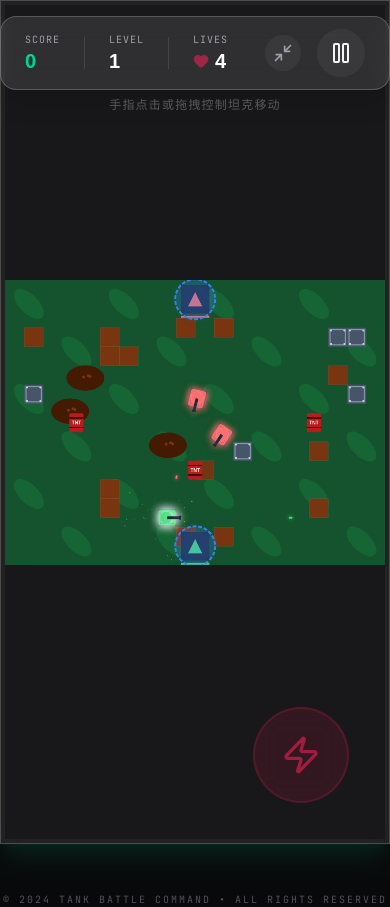
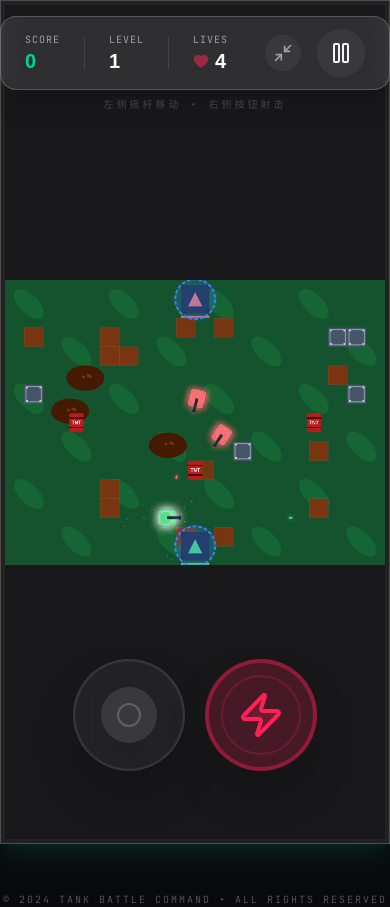
Before and after one commit to zuckerjiang/tank-war, a React (Vite) app: page / in a window 390 px wide. Both pictures are taken after a click on the button "点击进入全屏作战". Built offline with nearby package versions, Linux system fonts and the light colour scheme.

Commit message:
feat(touch): Add joystick support for mobile
Introduces a virtual joystick for mobile touch controls. This provides a more intuitive and consistent control scheme on touch devices, allowing players to move their tanks without directly tapping on the canvas.

```diff
--- a/src/App.tsx
+++ b/src/App.tsx
@@ -727,6 +727,9 @@ export default function App() {
   const gameStateRef = useRef<GameState>(gameState);
   const freezeTimerRef = useRef<number>(0);
   const joystickRef = useRef({ x: 0, y: 0 });
+  const [joystickActive, setJoystickActive] = useState(false);
+  const [joystickBase, setJoystickBase] = useState({ x: 0, y: 0 });
+  const [joystickPos, setJoystickPos] = useState({ x: 0, y: 0 });
   const touchTargetRef = useRef<{ x: number, y: number } | null>(null);
   const [isMobile, setIsMobile] = useState(false);
   const isMobileRef = useRef(false);
@@ -787,6 +790,11 @@ export default function App() {
 
   const handleCanvasTouch = (e: React.TouchEvent) => {
     if (!gameState.gameStarted || gameState.isPaused || gameState.isGameOver) return;
+    e.preventDefault();
+
+    // Only handle direct touch if not using joystick
+    if (joystickActive) return;
+
     const canvas = canvasRef.current;
     if (!canvas) return;
 
@@ -801,6 +809,49 @@ export default function App() {
       x: (touch.clientX - rect.left) * scaleX,
       y: (touch.clientY - rect.top) * scaleY
     };
+  };
+
+  const handleJoystickStart = (e: React.TouchEvent) => {
+    if (!gameState.gameStarted || gameState.isPaused || gameState.isGameOver) return;
+    e.preventDefault();
+    const touch = e.touches[0];
+    setJoystickActive(true);
+    setJoystickBase({ x: touch.clientX, y: touch.clientY });
+    setJoystickPos({ x: touch.clientX, y: touch.clientY });
+    touchTargetRef.current = null; // Joystick takes priority
+  };
+
+  const handleJoystickMove = (e: React.TouchEvent) => {
+    if (!joystickActive) return;
+    e.preventDefault();
+    const touch = e.touches[0];
+
+    const dx = touch.clientX - joystickBase.x;
+    const dy = touch.clientY - joystickBase.y;
+    const dist = Math.hypot(dx, dy);
+    const maxDist = 40;
+
+    const limitedDist = Math.min(dist, maxDist);
+    const angle = Math.atan2(dy, dx);
+
+    setJoystickPos({
+      x: joystickBase.x + Math.cos(angle) * limitedDist,
+      y: joystickBase.y + Math.sin(angle) * limitedDist
+    });
+
+    if (dist > 2) { // Smaller deadzone for joystick
+      joystickRef.current = {
+        x: (dx / dist) * (limitedDist / maxDist),
+        y: (dy / dist) * (limitedDist / maxDist)
+      };
+    } else {
+      joystickRef.current = { x: 0, y: 0 };
+    }
+  };
+
+  const handleJoystickEnd = () => {
+    setJoystickActive(false);
+    joystickRef.current = { x: 0, y: 0 };
   };
 
   const handleTouchEnd = () => {
@@ -1089,7 +1140,8 @@ export default function App() {
 
       if (dx !== 0 || dy !== 0) {
         const mag = Math.sqrt(dx * dx + dy * dy);
-        player.move(dx / mag, dy / mag, wallsRef.current);
+        const speedMultiplier = Math.min(1, mag);
+        player.move((dx / mag) * speedMultiplier, (dy / mag) * speedMultiplier, wallsRef.current);
       }
 
       // Shooting Logic
@@ -1575,25 +1627,51 @@ export default function App() {
               onTouchStart={handleCanvasTouch}
               onTouchMove={handleCanvasTouch}
               onTouchEnd={handleTouchEnd}
-              className={`rounded-2xl cursor-crosshair bg-zinc-900 w-full aspect-[4/3] ${isFullscreen ? 'h-full rounded-none object-contain' : 'max-w-[800px]'}`}
+              className={`rounded-2xl cursor-crosshair bg-zinc-900 w-full aspect-[4/3] ${isFullscreen ? 'h-full rounded-none object-contain' : 'max-w-[800px]'} touch-none`}
             />
 
             {/* Overlay Screens */}
             <AnimatePresence>
               {isMobile && gameState.gameStarted && !gameState.isGameOver && !gameState.isPaused && (
-                <div className="absolute inset-0 z-50 pointer-events-none">
-                  {/* Shoot Button - Optional for manual burst */}
-                  <button
-                    onTouchStart={() => keysRef.current.add(' ')}
-                    onTouchEnd={() => keysRef.current.delete(' ')}
-                    className="absolute bottom-10 right-10 w-24 h-24 bg-rose-500/20 backdrop-blur-md rounded-full border-2 border-rose-500/30 flex items-center justify-center touch-none pointer-events-auto active:bg-rose-500/40 transition-colors opacity-60"
-                  >
-                    <Zap className="w-10 h-10 text-rose-500" />
-                  </button>
-
-                  {/* Hint for direct touch */}
-                  <div className="absolute top-24 left-1/2 -translate-x-1/2 text-white/30 text-xs font-mono uppercase tracking-widest pointer-events-none text-center">
-                    手指点击或拖拽控制坦克移动
+                <div className="absolute inset-0 z-50 pointer-events-none select-none touch-none">
+                  {/* Joystick */}
+                  <div className="absolute bottom-16 left-16 w-32 h-32 flex items-center justify-center pointer-events-auto">
+                    <div
+                      className="w-28 h-28 bg-white/5 backdrop-blur-md rounded-full border-2 border-white/10 flex items-center justify-center relative shadow-2xl"
+                      onTouchStart={handleJoystickStart}
+                      onTouchMove={handleJoystickMove}
+                      onTouchEnd={handleJoystickEnd}
+                    >
+                      {/* Joystick Base Indicator */}
+                      <div className="absolute inset-0 rounded-full border border-white/5 animate-pulse" />
+
+                      <div
+                        className={`w-14 h-14 rounded-full shadow-2xl transition-transform duration-75 flex items-center justify-center ${joystickActive ? 'bg-emerald-500 shadow-emerald-500/50 scale-110' : 'bg-white/10'}`}
+                        style={joystickActive ? {
+                          transform: `translate(${joystickPos.x - joystickBase.x}px, ${joystickPos.y - joystickBase.y}px)`
+                        } : {}}
+                      >
+                        <div className="w-6 h-6 border-2 border-white/20 rounded-full" />
+                      </div>
+                    </div>
+                  </div>
+
+                  {/* Shoot Button */}
+                  <div className="absolute bottom-16 right-16 w-32 h-32 flex items-center justify-center pointer-events-auto">
+                    <button
+                      onTouchStart={(e) => { e.preventDefault(); keysRef.current.add(' '); }}
+                      onTouchEnd={(e) => { e.preventDefault(); keysRef.current.delete(' '); }}
+                      className="w-28 h-28 bg-rose-500/20 backdrop-blur-xl rounded-full border-4 border-rose-500/40 flex items-center justify-center touch-none active:bg-rose-500/60 transition-all active:scale-90 shadow-2xl group"
+                    >
+                      <div className="w-20 h-20 rounded-full border-2 border-rose-500/20 flex items-center justify-center group-active:scale-110 transition-transform">
+                        <Zap className="w-12 h-12 text-rose-500 fill-rose-500/20" />
+                      </div>
+                    </button>
+                  </div>
+
+                  {/* Hint */}
+                  <div className="absolute top-24 left-1/2 -translate-x-1/2 text-white/20 text-[10px] font-mono uppercase tracking-[0.3em] pointer-events-none text-center">
+                    左侧摇杆移动 • 右侧按钮射击
                   </div>
                 </div>
               )}
@@ -1631,19 +1709,8 @@ export default function App() {
                     </span>
                   </button>
 
-                  <div className="mt-12 grid grid-cols-3 gap-8 text-zinc-500">
-                    <div className="flex flex-col items-center gap-2">
-                      <div className="p-3 bg-white/5 rounded-xl"><Gamepad2 className="w-6 h-6" /></div>
-                      <span className="text-xs font-mono uppercase tracking-tighter">{isMobile ? '手指触控' : 'WASD 控制'}</span>
-                    </div>
-                    <div className="flex flex-col items-center gap-2">
-                      <div className="p-3 bg-white/5 rounded-xl"><Zap className="w-6 h-6" /></div>
-                      <span className="text-xs font-mono uppercase tracking-tighter">{isMobile ? '自动射击' : '空格 射击'}</span>
-                    </div>
-                    <div className="flex flex-col items-center gap-2">
-                      <div className="p-3 bg-white/5 rounded-xl"><Shield className="w-6 h-6" /></div>
-                      <span className="text-xs font-mono uppercase tracking-tighter">{isMobile ? '点击暂停' : 'P 暂停'}</span>
-                    </div>
+                  <div className="mt-12 text-emerald-400 text-2xl font-bold tracking-tight animate-pulse">
+                    在电脑🖥️上玩这个游戏
                   </div>
                 </motion.div>
               )}
```
